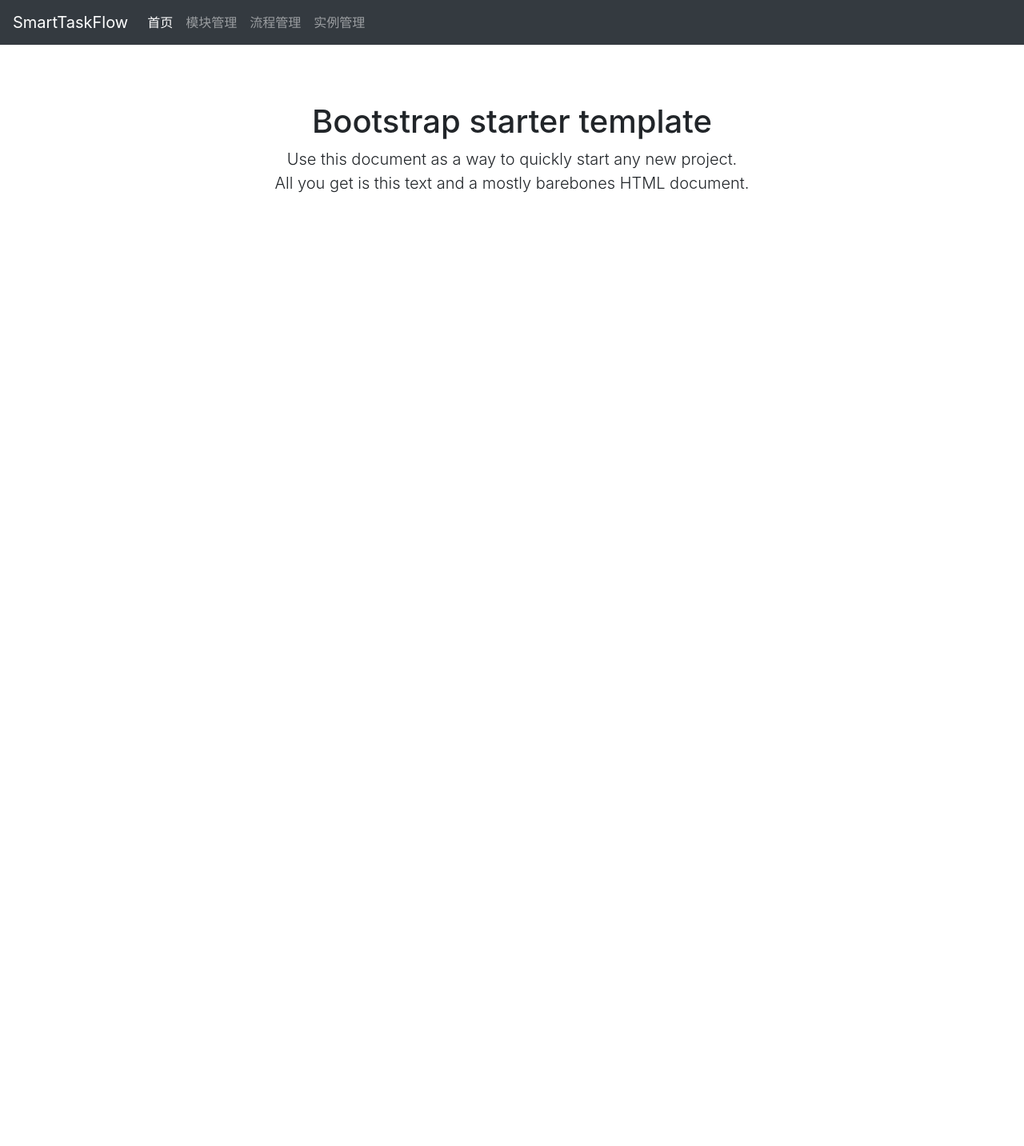
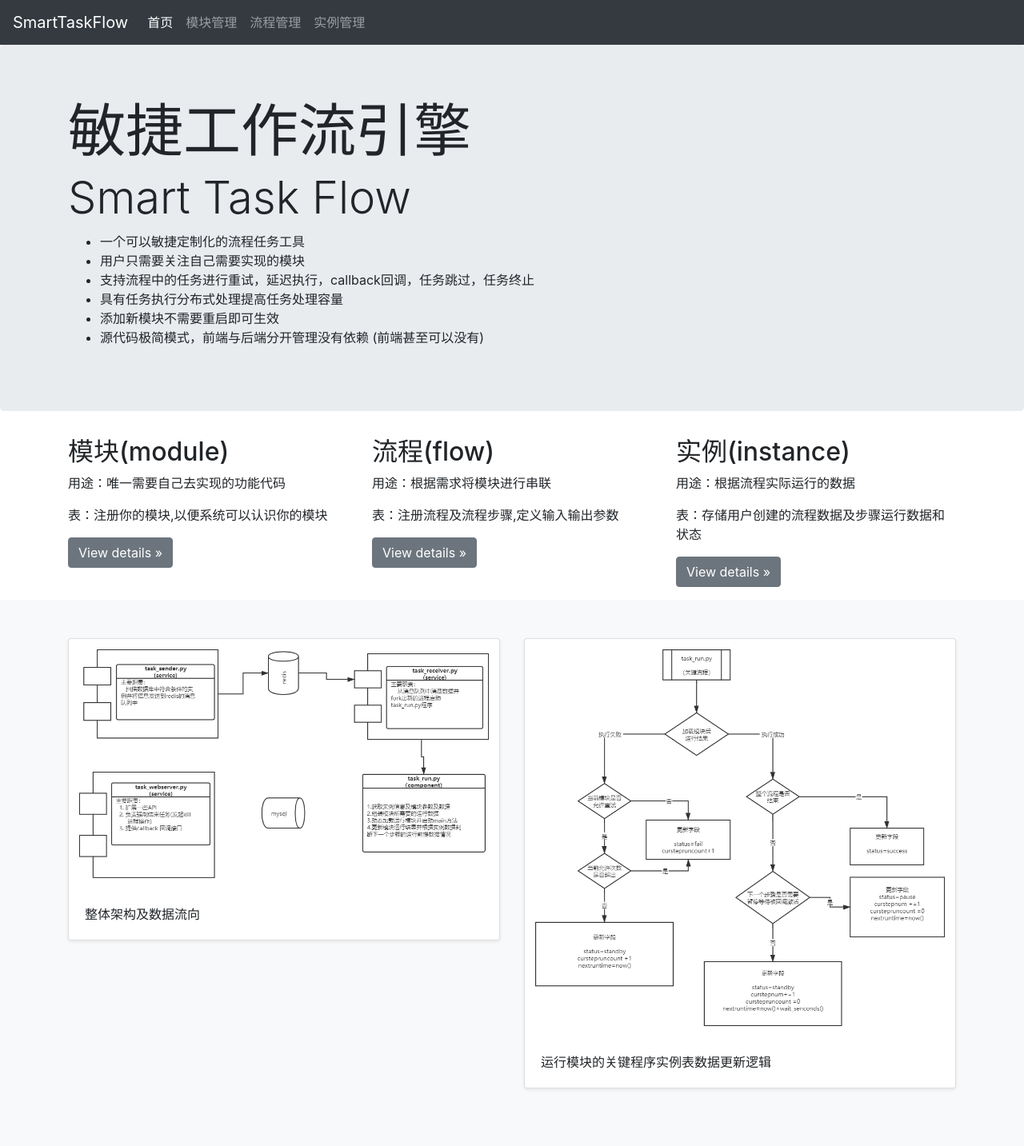
Before and after one commit to jiangxianfu/taskflow, a Django app: page / in a window 1280 px wide. Shown: the whole page at 80% size. Before the commit the page ends 241 px from the top, so only its background shows below. Run offline with Django 3.2, Linux system fonts and the light colour scheme; some libraries are stand-ins or nearby versions.

Commit message:
add pages

```diff
--- a/front/requirements.txt
+++ b/front/requirements.txt
@@ -1,3 +1,4 @@
+Django
 GitPython
 redis
 requests
--- a/front/static/css/main.css
+++ b/front/static/css/main.css
@@ -1,6 +1,27 @@
 body {
-	padding-top: 5rem;
+    padding-top: 3.5rem;
 }
-.starter-template {
-	padding: 3rem 1.5rem; text-align: center;
+
+.instance-status-init {
+    background-color: #0b2e13;
 }
+
+.instance-status-success {
+    background-color: #19692c;
+}
+
+.instance-status-fail {
+    background-color: #a71d2a;
+}
+
+.instance-status-running {
+    background-color: #212529;
+}
+
+.instance-status-standby {
+    background-color: #19692c;
+}
+
+.instance-status-pause {
+    background-color: #ba8b00;
+}
--- a/front/taskflowsite/settings.py
+++ b/front/taskflowsite/settings.py
@@ -38,6 +38,7 @@ INSTALLED_APPS = [
     'django.contrib.sessions',
     'django.contrib.messages',
     'django.contrib.staticfiles',
+    'taskflowsite'
 ]
 
 MIDDLEWARE = [
--- a/front/taskflowsite/urls.py
+++ b/front/taskflowsite/urls.py
@@ -19,11 +19,27 @@ from django.urls import path
 
 from taskflowsite.views.index import IndexView
 from taskflowsite.views.module import ModuleListView, ModuleSaveView, module_delete
+from taskflowsite.views.flow import FlowListView, FlowSaveView, flow_delete
+from taskflowsite.views.instance import InstanceListView, InstanceSaveView, instance_delete
+from taskflowsite.views.instance_step import InstanceStepsView
 
 urlpatterns = [
+    # index
     path('', IndexView.as_view(), name='index'),
-    path('module/list', ModuleListView.as_view(), name='module_list'),
-    path('module/save/(?P<pk>[0-9]+)', ModuleSaveView.as_view(), name='module_save'),
-    path('module/delete/(?P<pk>[0-9]+)', module_delete, name='module_delete'),
+    # module
+    path('module/list/', ModuleListView.as_view(), name='module_list'),
+    path('module/save/<int:id>/', ModuleSaveView.as_view(), name='module_save'),
+    path('module/delete/<int:id>/', module_delete, name='module_delete'),
+    # flow
+    path('flow/list/', FlowListView.as_view(), name='flow_list'),
+    path('flow/save/<int:id>/', FlowSaveView.as_view(), name='flow_save'),
+    path('flow/delete/<int:id>/', flow_delete, name='flow_delete'),
+    # instance
+    path('instance/list/', InstanceListView.as_view(), name='instance_list'),
+    path('instance/save/<int:id>/', InstanceSaveView.as_view(), name='instance_save'),
+    path('instance/delete/<int:id>/', instance_delete, name='instance_delete'),
+
+    path('instance/steps/<int:instance_id>/', InstanceStepsView.as_view(), name="instance_steps"),
+    # admin urls
     path('admin/', admin.site.urls)
 ]
--- a/front/templates/base.html
+++ b/front/templates/base.html
@@ -1,16 +1,14 @@
 <!doctype html>
 <html lang="en">
 <head>
-    {% load static %}
     <meta charset="utf-8">
     <meta name="viewport" content="width=device-width, initial-scale=1, shrink-to-fit=no">
     <meta name="description" content="smart task flow">
     <meta name="author" content="Steven">
+    <meta name="theme-color" content="#563d7c">
     <title>{% block title %}Task Flow Site{% endblock %}</title>
-
-    <!-- Bootstrap core CSS -->
-    <link href="{% static "css/bootstrap.min.css" %}" rel="stylesheet">
-    <!-- Custom styles for this template -->
+    <link rel="icon" href="/static/img/favicon.ico">
+    <link href="/static/css/bootstrap.min.css" rel="stylesheet">
     <link href="/static/css/main.css" rel="stylesheet">
     {% block css %}{% endblock %}
 </head>
@@ -25,26 +23,26 @@
     <div class="collapse navbar-collapse" id="navbarsExampleDefault">
         <ul class="navbar-nav mr-auto">
             <li class="nav-item active">
-                <a class="nav-link" href="#">首页 <span class="sr-only">(current)</span></a>
+                <a class="nav-link" href="{% url 'index' %}">首页 <span class="sr-only">(current)</span></a>
             </li>
             <li class="nav-item">
-                <a class="nav-link" href="#">模块管理</a>
+                <a class="nav-link" href="{% url 'module_list' %}">模块管理</a>
             </li>
             <li class="nav-item">
-                <a class="nav-link" href="#">流程管理</a>
+                <a class="nav-link" href="{% url 'flow_list' %}">流程管理</a>
             </li>
             <li class="nav-item">
-                <a class="nav-link" href="#">实例管理</a>
+                <a class="nav-link" href="{% url 'instance_list' %}">实例管理</a>
             </li>
         </ul>
     </div>
 </nav>
 
-<main role="main" class="container">
+<main role="main">
     {% block content %}{% endblock %}
-</main><!-- /.container -->
-<script src="{% static "js/jquery-3.4.1.min.js" %}"></script>
-<script src="{% static "js/bootstrap.bundle.min.js" %}"></script>
+</main>
+<script src="/static/js/jquery-3.4.1.min.js"></script>
+<script src="/static/js/bootstrap.bundle.min.js"></script>
 {% block script %}{% endblock %}
 </body>
 </html>
--- a/front/templates/index.html
+++ b/front/templates/index.html
@@ -1,8 +1,66 @@
 {% extends "base.html" %}
 {% block content %}
-    <div class="starter-template">
-        <h1>Bootstrap starter template</h1>
-        <p class="lead">Use this document as a way to quickly start any new project.<br> All you get is this text and a
-            mostly barebones HTML document.</p>
+    <!-- Main jumbotron for a primary marketing message or call to action -->
+    <div class="jumbotron">
+        <div class="container">
+            <h1 class="display-3">敏捷工作流引擎</h1>
+            <h2 class="display-4">Smart Task Flow</h2>
+            <ul>
+                <li>一个可以敏捷定制化的流程任务工具</li>
+                <li>用户只需要关注自己需要实现的模块</li>
+                <li>支持流程中的任务进行重试，延迟执行，callback回调，任务跳过，任务终止</li>
+                <li>具有任务执行分布式处理提高任务处理容量</li>
+                <li>添加新模块不需要重启即可生效</li>
+                <li>源代码极简模式，前端与后端分开管理没有依赖 (前端甚至可以没有)</li>
+            </ul>
+        </div>
+    </div>
+
+    <div class="container">
+        <!-- Example row of columns -->
+        <div class="row">
+            <div class="col-md-4">
+                <h2>模块(module)</h2>
+                <p>用途：唯一需要自己去实现的功能代码</p>
+                <p>表：注册你的模块,以便系统可以认识你的模块</p>
+                <p><a class="btn btn-secondary" href="{% url 'module_list' %}" role="button">View details &raquo;</a>
+                </p>
+            </div>
+            <div class="col-md-4">
+                <h2>流程(flow)</h2>
+                <p>用途：根据需求将模块进行串联</p>
+                <p>表：注册流程及流程步骤,定义输入输出参数</p>
+                <p><a class="btn btn-secondary" href="{% url 'flow_list' %}" role="button">View details &raquo;</a></p>
+            </div>
+            <div class="col-md-4">
+                <h2>实例(instance)</h2>
+                <p>用途：根据流程实际运行的数据</p>
+                <p>表：存储用户创建的流程数据及步骤运行数据和状态</p>
+                <p><a class="btn btn-secondary" href="{% url 'instance_list' %}" role="button">View details &raquo;</a>
+                </p>
+            </div>
+        </div>
+    </div>
+    <div class="album py-5 bg-light">
+        <div class="container">
+            <div class="row">
+                <div class="col-md-6">
+                    <div class="card mb-4 shadow-sm">
+                        <img class="bd-placeholder-img card-img-top" src="/static/img/schema.png"/>
+                        <div class="card-body">
+                            <p class="card-text">整体架构及数据流向</p>
+                        </div>
+                    </div>
+                </div>
+                <div class="col-md-6">
+                    <div class="card mb-4 shadow-sm">
+                        <img class="bd-placeholder-img card-img-top" src="/static/img/task_run_flow.png"/>
+                        <div class="card-body">
+                            <p class="card-text">运行模块的关键程序实例表数据更新逻辑</p>
+                        </div>
+                    </div>
+                </div>
+            </div>
+        </div>
     </div>
 {% endblock %}
```
Also changed, not shown: front/taskflowsite/views/flow.py (added, +23 -0 lines), front/taskflowsite/views/instance.py (added, +23 -0 lines), front/taskflowsite/views/instance_step.py (added, +17 -0 lines), front/taskflowsite/views/module.py (+9 -3 lines), front/templates/flow_list.html (added, +34 -0 lines), front/templates/flow_save.html (added, +12 -0 lines), front/templates/instance_list.html (added, +45 -0 lines), front/templates/instance_save.html (added, +12 -0 lines), front/templates/instance_steps.html (added, +20 -0 lines), front/templates/module_list.html (added, +32 -0 lines), front/templates/module_save.html (added, +12 -0 lines), front/static/img/favicon.ico (added), front/static/img/schema.png (added), front/static/img/task_run_flow.png (added).
